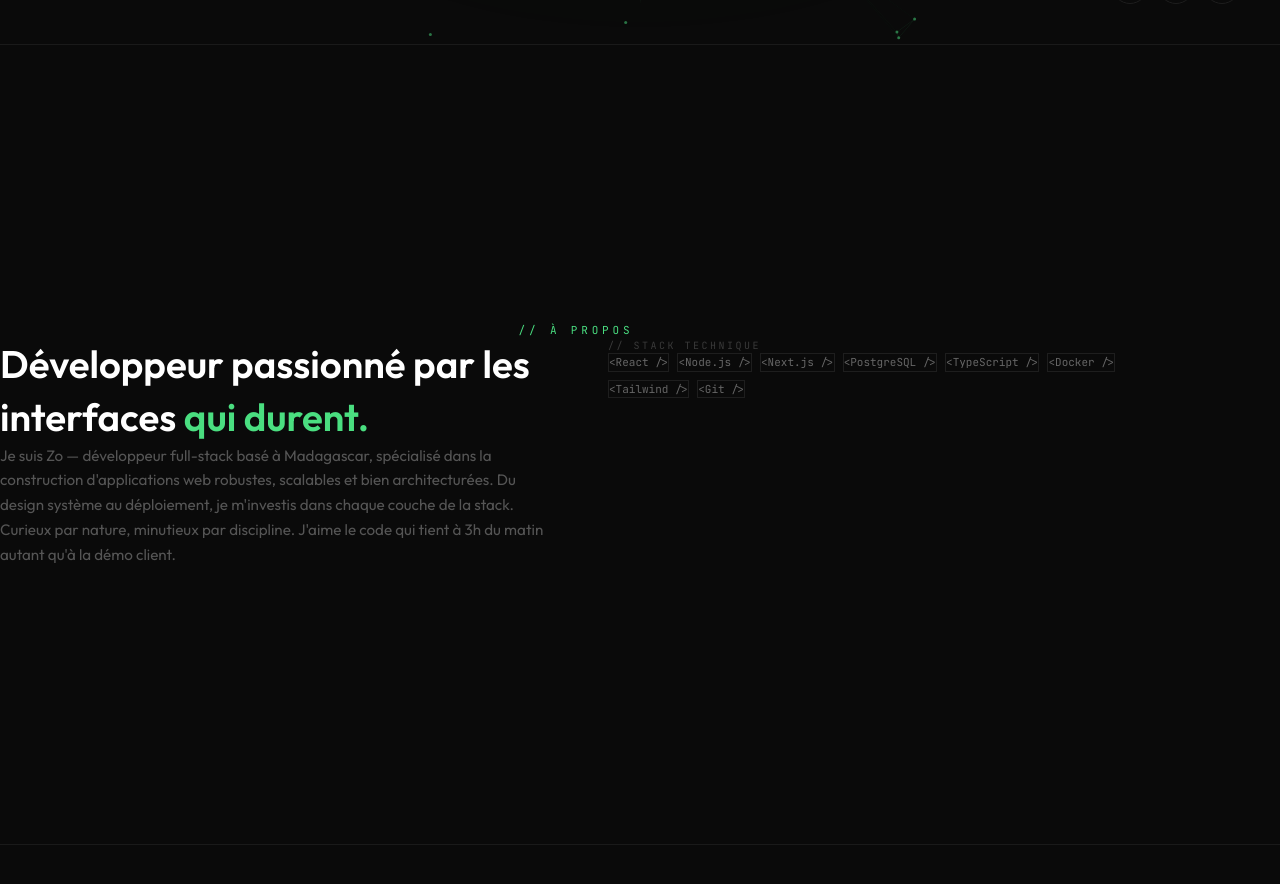
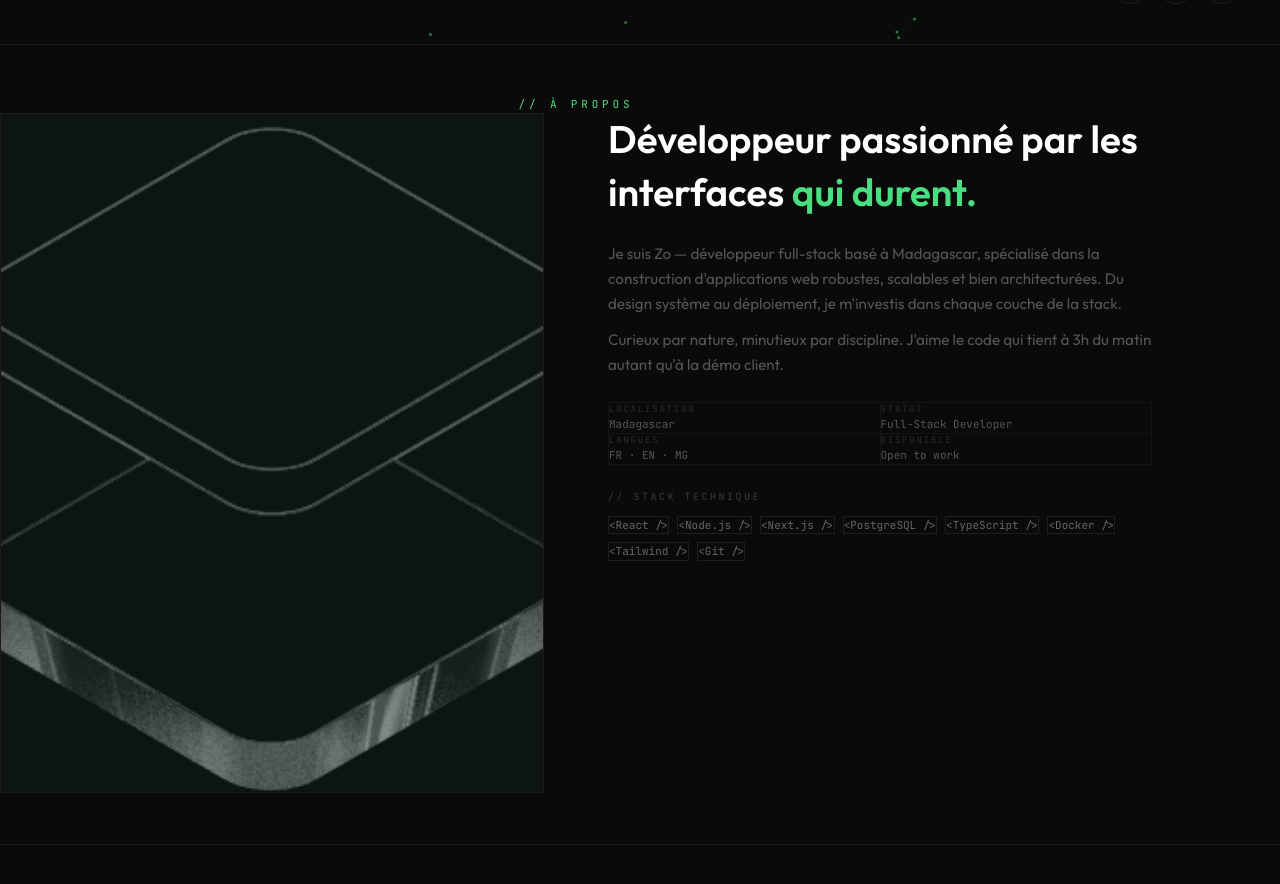
Before and after one commit to zoAntonio/portfolio, a React app: page / in a window 1280 px wide. Shown: the part 756-1640 px from the top of the page. Built offline with nearby package versions, Linux system fonts and the light colour scheme; the HTML template or start-up script is replaced by a standard one.

Commit message:
feat: add more design for pages About

```diff
--- a/src/pages/About.jsx
+++ b/src/pages/About.jsx
@@ -1,16 +1,18 @@
 import { motion } from 'framer-motion'
 import Section from '../components/Section'
+import heroImg from '../assets/hero.png'
 
 const SKILLS = [
   'React', 'Node.js', 'Next.js', 'PostgreSQL',
   'TypeScript', 'Docker', 'Tailwind', 'Git',
 ]
 
-const fadeUp = (inView, delay = 0) => ({
-  initial:    { opacity: 0, y: 20 },
-  animate:    inView ? { opacity: 1, y: 0 } : {},
-  transition: { duration: 0.55, delay, ease: [0.16, 1, 0.3, 1] },
-})
+const META = [
+  { label: 'Localisation', value: 'Madagascar' },
+  { label: 'Statut',       value: 'Full-Stack Developer' },
+  { label: 'Langues',      value: 'FR · EN · MG' },
+  { label: 'Disponible',   value: 'Open to work' },
+]
 
 export default function About() {
   return (
@@ -18,16 +20,43 @@ export default function About() {
       {(inView) => (
         <div className="w-full grid grid-cols-1 md:grid-cols-2 gap-10 md:gap-16 items-start">
 
-          {/* Left : bio */}
-          <motion.div {...fadeUp(inView, 0.1)}>
+          {/* Left — image */}
+          <motion.div
+            initial={{ opacity: 0, x: -24 }}
+            animate={inView ? { opacity: 1, x: 0 } : {}}
+            transition={{ duration: 0.65, delay: 0.1, ease: [0.16, 1, 0.3, 1] }}
+            className="w-full"
+          >
+            <div className="relative w-full aspect-[4/5] overflow-hidden border border-[#1a1a1a]">
+              <img
+                src={heroImg}
+                alt="Zo"
+                className="w-full h-full object-cover grayscale opacity-80"
+              />
+              {/* subtle green tint overlay */}
+              <div className="absolute inset-0 bg-[#4ade80]/5 pointer-events-none" />
+            </div>
+          </motion.div>
+
+          {/* Right — content */}
+          <motion.div
+            initial={{ opacity: 0, x: 24 }}
+            animate={inView ? { opacity: 1, x: 0 } : {}}
+            transition={{ duration: 0.65, delay: 0.2, ease: [0.16, 1, 0.3, 1] }}
+            className="flex flex-col gap-6"
+          >
+            {/* Title */}
             <h2
-              className="font-sans font-semibold text-white mb-5 leading-snug"
+              className="font-sans font-semibold text-white leading-snug"
               style={{ fontSize: 'clamp(1.4rem, 4.5vw, 2.4rem)' }}
             >
               Développeur passionné par les interfaces{' '}
               <span className="text-[#4ade80]">qui durent.</span>
             </h2>
-            <p className="text-[#555] leading-relaxed text-sm sm:text-[0.95rem] mb-3">
+
+            {/* Bio */}
+            <div className="flex flex-col gap-3">
+              <p className="text-[#555] leading-relaxed text-sm sm:text-[0.95rem]">
                 Je suis Zo — développeur full-stack basé à Madagascar, spécialisé dans
                 la construction d'applications web robustes, scalables et bien architecturées.
                 Du design système au déploiement, je m'investis dans chaque couche de la stack.
@@ -36,11 +65,23 @@ export default function About() {
                 Curieux par nature, minutieux par discipline. J'aime le code qui tient à
                 3h du matin autant qu'à la démo client.
               </p>
-          </motion.div>
+            </div>
 
-          {/* Right : skills */}
-          <motion.div {...fadeUp(inView, 0.18)}>
-            <p className="font-mono text-[10px] tracking-[0.25em] text-[#3a3a3a] uppercase mb-5">
+            {/* Metadata grid */}
+            <div className="grid grid-cols-2 gap-px bg-[#141414] border border-[#141414]">
+              {META.map(({ label, value }) => (
+                <div key={label} className="bg-[#0a0a0a] px-4 py-3">
+                  <p className="font-mono text-[9px] tracking-[0.2em] text-[#2a2a2a] uppercase mb-1">
+                    {label}
+                  </p>
+                  <p className="font-mono text-[11px] text-[#555]">{value}</p>
+                </div>
+              ))}
+            </div>
+
+            {/* Skills */}
+            <div className="flex flex-col gap-3">
+              <p className="font-mono text-[10px] tracking-[0.25em] text-[#3a3a3a] uppercase">
                 // stack technique
               </p>
               <div className="flex flex-wrap gap-2">
@@ -49,12 +90,13 @@ export default function About() {
                     key={skill}
                     initial={{ opacity: 0, y: 8 }}
                     animate={inView ? { opacity: 1, y: 0 } : {}}
-                  transition={{ duration: 0.35, delay: 0.24 + i * 0.06 }}
+                    transition={{ duration: 0.35, delay: 0.3 + i * 0.06 }}
                     className="px-3 py-1.5 border border-[#1e1e1e] font-mono text-[11px] text-[#666] hover:border-[#4ade80] hover:text-[#4ade80] transition-all duration-200 cursor-default select-none"
                   >
                     {`<${skill} />`}
                   </motion.span>
                 ))}
+              </div>
             </div>
           </motion.div>
 
```
Lines whose indentation alone changed are shown as unchanged.
